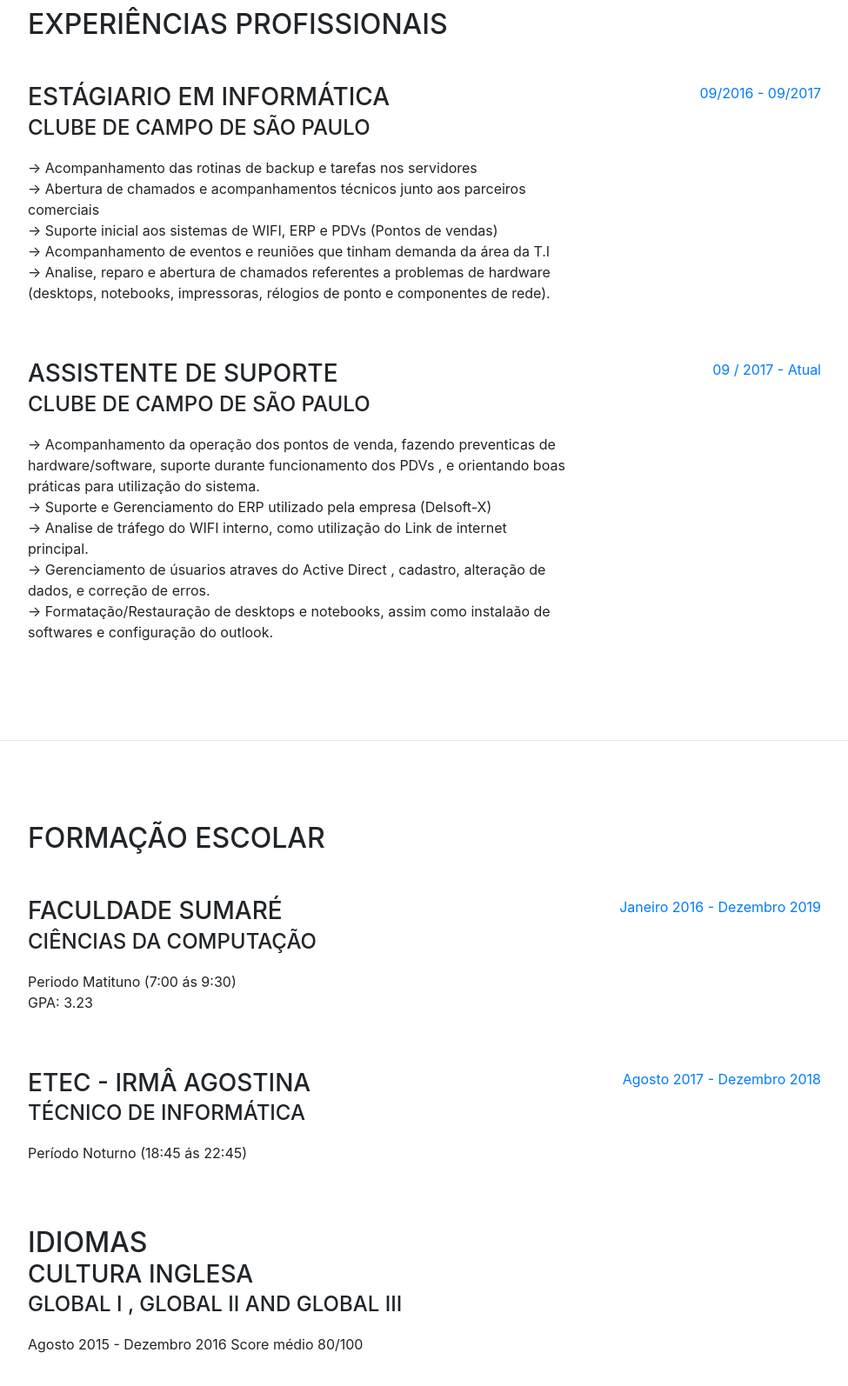
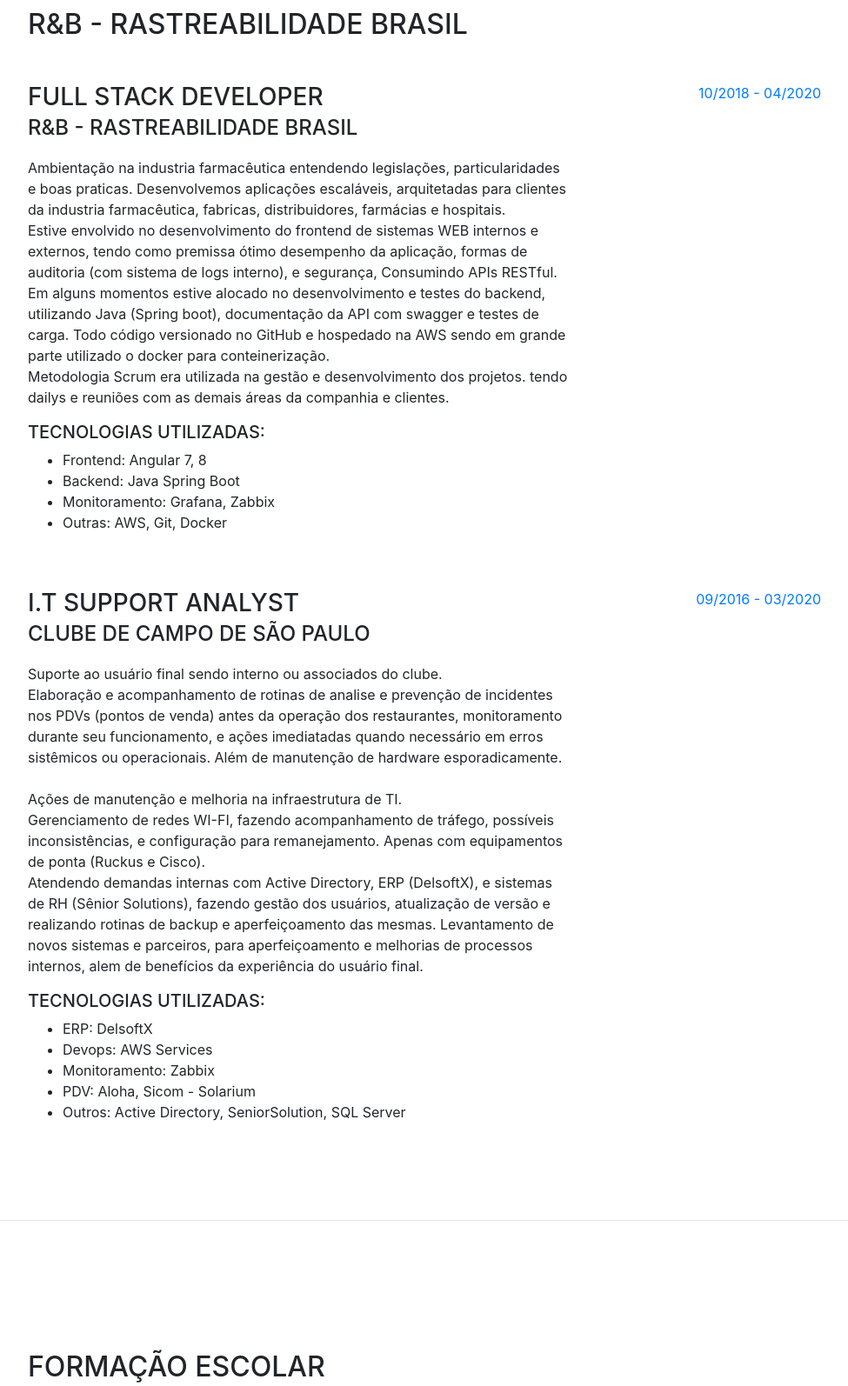
Before and after one commit to Leonardofsm/meucv, a website with bundled scripts: page index.html in a window 1280 px wide. Shown: the part 840-2434 px from the top of the page at 87% size, without its empty margins (288-1263 px from the left). Built offline with nearby package versions, Linux system fonts and the light colour scheme; a web font is replaced by a local one.

Commit message:
update cv

```diff
--- a/css/resume.css
+++ b/css/resume.css
@@ -3,6 +3,7 @@
  * Copyright 2013-2018 Start Bootstrap
  * Licensed under MIT (https://github.com/BlackrockDigital/startbootstrap-resume/blob/master/LICENSE)
  */
+
 
 body {
   font-family: 'Muli', -apple-system, BlinkMacSystemFont, 'Segoe UI', Roboto, 'Helvetica Neue', Arial, sans-serif, 'Apple Color Emoji', 'Segoe UI Emoji', 'Segoe UI Symbol', 'Noto Color Emoji';
--- a/index.html
+++ b/index.html
@@ -32,7 +32,8 @@
         <img class="img-fluid img-profile rounded-circle mx-auto mb-2" src="img/leo02.jpg" alt="">
       </span>
     </a>
-      <button class="navbar-toggler" type="button" data-toggle="collapse" data-target="#navbarSupportedContent" aria-controls="navbarSupportedContent" aria-expanded="false" aria-label="Toggle navigation">
+    <button class="navbar-toggler" type="button" data-toggle="collapse" data-target="#navbarSupportedContent"
+      aria-controls="navbarSupportedContent" aria-expanded="false" aria-label="Toggle navigation">
       <span class="navbar-toggler-icon"></span>
     </button>
     <div class="collapse navbar-collapse" id="navbarSupportedContent">
@@ -68,21 +69,21 @@
         </h1>
         <h4> Leonardo Felipe dos Santos de Mendonça </h4>
 
-          <div class="subheading mb-5">Rua Julien Benda, 244. Vila São José, 04832-035 · (11) 95147-2889 ·
+        <div class="subheading mb-5"> Interlagos - São Paulo · (11) 95147-2889 ·
           <a href="mailto:leonardofsm@outlook.com">leonardofsm@outlook.com</a>
         </div>
 
         <div class="social-icons">
-            <a href="https://www.linkedin.com/in/leonardo-mendonça-9595b8121/">
+          <a target="blank" href="https://www.linkedin.com/in/leonardo-mendonça-9595b8121/">
             <i class="fab fa-linkedin-in"></i>
           </a>
-            <a href="https://github.com/Leonardofsm">
+          <a target="blank" href="https://github.com/Leonardofsm">
             <i class="fab fa-github"></i>
           </a>
-            <a href="https://twitter.com/Leonardofsm_">
+          <a target="blank" href="https://twitter.com/Leonardofsm_">
             <i class="fab fa-twitter"></i>
           </a>
-            <a href="https://www.facebook.com/LeonardoFelipeSM">
+          <a target="blank" href="https://www.facebook.com/LeonardoFelipeSM">
             <i class="fab fa-facebook-f"></i>
           </a>
         </div>
@@ -93,39 +94,76 @@
 
     <section class="resume-section p-3 p-lg-5 d-flex flex-column" id="experience">
       <div class="my-auto">
-          <h2 class="mb-5">Experiências Profissionais </h2>
+        <h2 class="mb-5">R&B - Rastreabilidade Brasil</h2>
 
         <div class="resume-item d-flex flex-column flex-md-row mb-5">
           <div class="resume-content mr-auto">
-              <h3 class="mb-0"> Estágiario em Informática </h3>
-              <div class="subheading mb-3">CLUBE DE CAMPO DE SÃO PAULO</div>
+            <h3 class="mb-0"> Full Stack Developer </h3>
+            <div class="subheading mb-3">R&B - Rastreabilidade Brasil</div>
             <p>
-              		->	Acompanhamento das rotinas de backup e tarefas nos servidores <br>
-					->	Abertura de chamados e acompanhamentos técnicos junto aos parceiros comerciais <br>
-					->	Suporte inicial aos sistemas de WIFI, ERP e  PDVs (Pontos de vendas)   <br>
-					->	Acompanhamento de eventos e reuniões que tinham demanda da área da T.I <br>
-					->	Analise, reparo e abertura de chamados referentes a problemas de hardware (desktops, notebooks, impressoras, rélogios de ponto e componentes de rede).<br>
+              Ambientação na industria farmacêutica entendendo legislações, particularidades e boas praticas.
+              Desenvolvemos aplicações escaláveis, arquitetadas para clientes da industria farmacêutica, fabricas,
+              distribuidores, farmácias e hospitais.</br>
+
+              Estive envolvido no desenvolvimento do frontend de sistemas WEB internos e externos, tendo como premissa
+              ótimo desempenho da aplicação, formas de auditoria (com sistema de logs interno), e segurança, Consumindo
+              APIs RESTful.
+              Em alguns momentos estive alocado no desenvolvimento e testes do backend, utilizando Java (Spring boot),
+              documentação da API com swagger e testes de carga.
+              Todo código versionado no GitHub e hospedado na AWS sendo em grande parte utilizado o docker para
+              conteinerização.</br>
+
+              Metodologia Scrum era utilizada na gestão e desenvolvimento dos projetos. tendo dailys e reuniões com as
+              demais áreas da companhia e clientes.</br>
+
+            <h5>Tecnologias utilizadas:</h5>
+            <ul>
+              <li class="list-resume">Frontend: Angular 7, 8</li>
+              <li class="list-resume">Backend: Java Spring Boot</li>
+              <li class="list-resume">Monitoramento: Grafana, Zabbix</li>
+              <li class="list-resume">Outras: AWS, Git, Docker</li>
+            </ul>
             </p>
           </div>
           <div class="resume-date text-md-right">
-              <span class="text-primary"> 09/2016 - 09/2017 </span>
+            <span class="text-primary"> 10/2018 - 04/2020 </span>
           </div>
         </div>
 
         <div class="resume-item d-flex flex-column flex-md-row mb-5">
           <div class="resume-content mr-auto">
-              <h3 class="mb-0">Assistente de Suporte </h3>
+            <h3 class="mb-0"> I.T Support Analyst </h3>
             <div class="subheading mb-3"> CLUBE DE CAMPO DE SÃO PAULO</div>
             <p>
-              		->	Acompanhamento da operação dos pontos de venda, fazendo preventicas de hardware/software, suporte durante funcionamento dos PDVs , e orientando boas práticas para utilização do sistema.  <br>
-					->	Suporte e Gerenciamento do ERP utilizado pela empresa (Delsoft-X) <br>
-					->	Analise de tráfego do WIFI interno, como utilização do Link de internet principal.  <br>
-					->	Gerenciamento de úsuarios atraves do Active Direct , cadastro, alteração de dados, e correção de erros. <br>
-					-> 	Formatação/Restauração de desktops e notebooks, assim como instalaão de softwares e configuração do outlook. <br>
+              Suporte ao usuário final sendo interno ou associados do clube.</br>
+              Elaboração e acompanhamento de rotinas de analise e prevenção de incidentes nos PDVs (pontos de venda)
+              antes da operação dos restaurantes, monitoramento durante seu funcionamento, e ações imediatadas quando
+              necessário em erros sistêmicos ou operacionais. Além de manutenção de hardware esporadicamente.</br> </br>
+
+              Ações de manutenção e melhoria na infraestrutura de TI.</br>
+
+              Gerenciamento de redes WI-FI, fazendo acompanhamento de tráfego, possíveis inconsistências, e configuração
+              para remanejamento. Apenas com equipamentos de ponta (Ruckus e Cisco). </br>
+
+              Atendendo demandas internas com Active Directory, ERP (DelsoftX), e sistemas de RH (Sênior Solutions),
+              fazendo gestão dos usuários, atualização de versão e realizando rotinas de backup e aperfeiçoamento das
+              mesmas.
+
+              Levantamento de novos sistemas e parceiros, para aperfeiçoamento e melhorias de processos internos, alem
+              de benefícios da experiência do usuário final.
+
+            <h5>Tecnologias utilizadas:</h5>
+            <ul>
+              <li class="list-resume">ERP: DelsoftX</li>
+              <li class="list-resume">Devops: AWS Services</li>
+              <li class="list-resume">Monitoramento: Zabbix</li>
+              <li class="list-resume">PDV: Aloha, Sicom - Solarium</li>
+              <li class="list-resume">Outros: Active Directory, SeniorSolution, SQL Server </li>
+            </ul>
             </p>
           </div>
           <div class="resume-date text-md-right">
-              <span class="text-primary">09 / 2017 - Atual </span>
+            <span class="text-primary"> 09/2016 - 03/2020 </span>
           </div>
         </div>
 
@@ -142,9 +180,7 @@
         <div class="resume-item d-flex flex-column flex-md-row mb-5">
           <div class="resume-content mr-auto">
             <h3 class="mb-0">Faculdade Sumaré </h3>
-              <div class="subheading mb-3">Ciências da Computação </div>
-              <div>Periodo Matituno (7:00 ás 9:30) </div>
-              <p>GPA: 3.23</p>
+            <div class="subheading mb-3">Bacharelado - Ciências da Computação </div>
           </div>
           <div class="resume-date text-md-right">
             <span class="text-primary">Janeiro 2016 - Dezembro 2019</span>
@@ -154,8 +190,7 @@
         <div class="resume-item d-flex flex-column flex-md-row">
           <div class="resume-content mr-auto">
             <h3 class="mb-0">ETEC - Irmâ Agostina </h3>
-              <div class="subheading mb-3">Técnico de Informática </div>
-              <div> Período Noturno (18:45 ás 22:45) </div>
+            <div class="subheading mb-3">Técnico - Informática </div>
           </div>
           <div class="resume-date text-md-right">
             <span class="text-primary">Agosto 2017 - Dezembro 2018 </span>
@@ -164,10 +199,10 @@
 
         <div class="resume-item d-flex flex-column flex-md-row">
           <div class="resume-content mr-auto">
-        <br><br><br> <h2 class="mb-0"> IDIOMAS  </h2>
+            <br><br><br>
+            <h2 class="mb-0"> IDIOMAS </h2>
             <h3 class="mb-0"> Cultura Inglesa </h3>
             <div class="subheading mb-3">Global I , Global II and Global III </div>
-              <div> Agosto 2015 - Dezembro 2016  Score médio 80/100  </div>
           </div>
           <div class="resume-date text-md-right">
             <span class="text-primary"></span>
@@ -193,9 +228,6 @@
           <i class="fab fa-css3-alt"></i>
         </li>
         <li class="list-inline-item">
-              <i class="fab fa-js-square"></i>
-            </li>
-            <li class="list-inline-item">
           <i class="fab fa-node-js"></i>
         </li>
         <li class="list-inline-item">
@@ -215,13 +247,16 @@
         <li>
           <p>
           <h4> Projeto GALPÃO4 </h4>
-                Com orientação de alguns professores da ETEC, desenvolvemos projetos voltado a área da tecnologia, pensando nas tendências do mercado, e benefícios para a sociedade. <br>
-                No Ciclo atual, estamos desenvolvendo um Chat BOOT – para soluções de problemas de hardware e softwares dos computadores domésticos.
+          Com orientação de alguns professores da ETEC, desenvolvemos projetos voltado a área da tecnologia, pensando
+          nas tendências do mercado, e benefícios para a sociedade. <br>
+          No Ciclo atual, estamos desenvolvendo um Chat BOOT – para soluções de problemas de hardware e softwares dos
+          computadores domésticos.
           </p>
 
 
           <i class="fa-li fa fa-trophy text-warning"></i>
-              Agile Development &amp; Scrum</li>
+          Agile Development &amp; Scrum
+        </li>
       </ul>
     </div>
   </section>
@@ -231,7 +266,11 @@
   <section class="resume-section p-3 p-lg-5 d-flex flex-column" id="interests">
     <div class="my-auto">
       <h2 class="mb-5"> Interesses </h2>
-            <p class="lead mb-5"> Estudante de Ciências da Computação, apaixonado por tecnologia, empreendedorismo, finanças e novas formas de tecnologias inseridas em outras áreas. Trabalho atuamente como "suporte" em informática, mas buscando ingressar na área da programação e segurança da informação (não especifico linguagens ou técnologias especificas propositalmente, por ter muita vontade de aprender a fundo o que me for proposto). </p>
+      <p class="lead mb-5">
+        Busco trabalhar em uma empresa que me permita crescer e auxilie nesse processo, que valorize
+        a meritocracia. E que me possibilite contribuir ao máximo para o crescimento dos meus colegas, equipe e
+        empresa.
+      </p>
     </div>
   </section>
 
```
Also changed, not shown: css/resume.min.css. Lines whose indentation alone changed are shown as unchanged.
